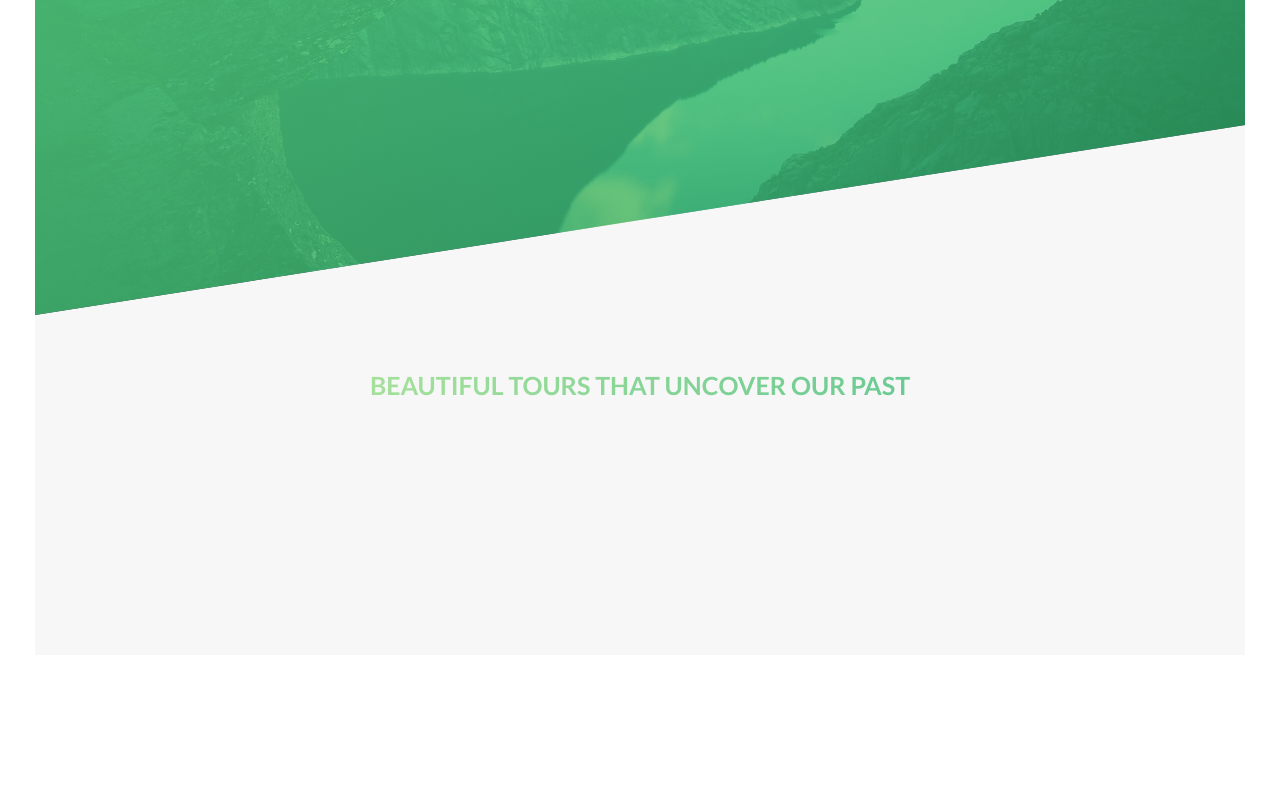
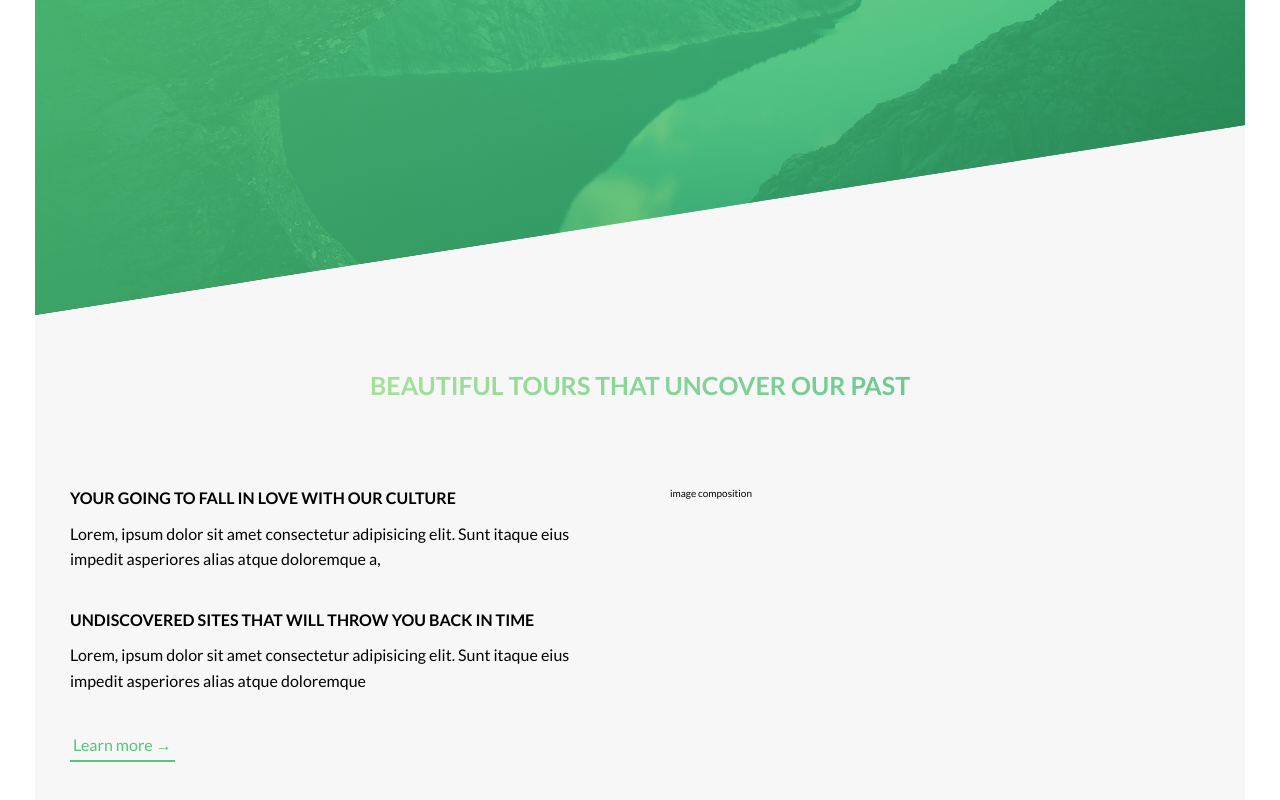
Before and after one commit to mattjackmcgregor/toursite, a website: page index.html in a window 1280 px wide. Shown: the part 480-1280 px from the top of the page. Before the commit the page ends 1170 px from the top, so only its background shows below. Drawn offline with Linux system fonts and the light colour scheme.

Commit message:
created paragraphs composition for about section

```diff
--- a/index.html
+++ b/index.html
@@ -34,10 +34,30 @@
     </header>
     <main>
       <section class="section-about">
-        <div class="u-center-text">
+        <div class="u-center-text u-margin-bottom-big">
           <h2 class="heading-secondary">
             Beautiful tours that uncover our past
           </h2>
+        </div>
+        <div class="row">
+          <div class="col-1-of-2">
+            <h3 class="heading-tertiary u-margin-bottom-small">
+              Your going to fall in love with our culture
+            </h3>
+            <p class="paragraph">
+              Lorem, ipsum dolor sit amet consectetur adipisicing elit. Sunt
+              itaque eius impedit asperiores alias atque doloremque a,
+            </p>
+            <h3 class="heading-tertiary u-margin-bottom-small">
+              Undiscovered sites that will throw you back in time
+            </h3>
+            <p class="paragraph">
+              Lorem, ipsum dolor sit amet consectetur adipisicing elit. Sunt
+              itaque eius impedit asperiores alias atque doloremque
+            </p>
+            <a href="#" class="btn-text">Learn more &rarr;</a>
+          </div>
+          <div class="col-1-of-2">image composition</div>
         </div>
       </section>
     </main>
--- a/sass/abstracts/_variables.scss
+++ b/sass/abstracts/_variables.scss
@@ -7,6 +7,9 @@ $color-white: #fff;
 $color-black: #777;
 $color-grey-light: #f7f7f7;
 
+//fontsize
+$default-font-size: 1.6rem;
+
 //grid
 $max-width: 114rem;
 $gutter-vertical: 8rem;
--- a/sass/base/_typography.scss
+++ b/sass/base/_typography.scss
@@ -33,12 +33,28 @@ body {
   font-size: 2.5rem;
   font-weight: 700;
   display: inline-block;
-  background-image: linear-gradient(to right, $color-primary-green--light, $color-primary-green--dark);
+  background-image: linear-gradient(
+    to right,
+    $color-primary-green--light,
+    $color-primary-green--dark
+  );
   -webkit-background-clip: text;
   color: transparent;
-  transition: all .2s;
+  transition: all 0.2s;
 
   &:hover {
     transform: skew(15deg, 2deg) scale(1.1);
   }
 }
+.heading-tertiary {
+  font-size: $default-font-size;
+  text-transform: uppercase;
+  font-weight: 700;
+}
+p {
+    font-size: $default-font-size;
+
+    &:not(:last-child) {
+      margin-bottom: 3.5rem;
+    }
+  }
--- a/sass/base/_utilities.scss
+++ b/sass/base/_utilities.scss
@@ -1,3 +1,13 @@
 .u-center-text {
   text-align: center;
 }
+
+.u-margin-bottom-small{
+  margin-bottom: 1rem;
+}
+.u-margin-bottom-medium{
+  margin-bottom: 4em;
+}
+.u-margin-bottom-big{
+  margin-bottom: 8rem;
+}
--- a/sass/components/_button.scss
+++ b/sass/components/_button.scss
@@ -9,7 +9,7 @@
     border-radius: 10rem;
     transition: all .2s;
     position: relative;
-    font-size: 1.6rem;
+    font-size: $default-font-size;
   }
 
   &--white {
@@ -54,3 +54,27 @@
     animation-fill-mode: backwards;
   }
 }
+.btn-text {
+  &:link,
+  &:visited {
+    display: inline-block;
+    color: $color-primary-green;
+    text-decoration: none;
+    font-size: $default-font-size;
+    padding: 3px;
+    border-bottom: 2px solid $color-primary-green;
+    transition: all .2s;
+    position: relative;
+
+  }
+  &:hover {
+    transform: translateY(-.4rem);
+    box-shadow: 0 1rem 2rem rgba($color-black, 0.601);
+    background-color: $color-primary-green;
+    color: $color-white;
+  }
+  &:active {
+    transform: translateY(-.1rem);
+    box-shadow: 0 .5rem .8rem rgba($color-black, 0.401);
+  }
+}
--- a/sass/layouts/_grid.scss
+++ b/sass/layouts/_grid.scss
@@ -1,6 +1,6 @@
 .row {
   max-width: $max-width;
-  background-color: #eee;
+  // background-color: #eee;
   margin: 0 auto;
 
 
@@ -11,7 +11,7 @@
   }
 
   [class^='col-'] {
-    background-color: orange;
+    // background-color: orange;
     float: left;
 
     &:not(:last-child){
```
Also changed, not shown: css/styles.css.
